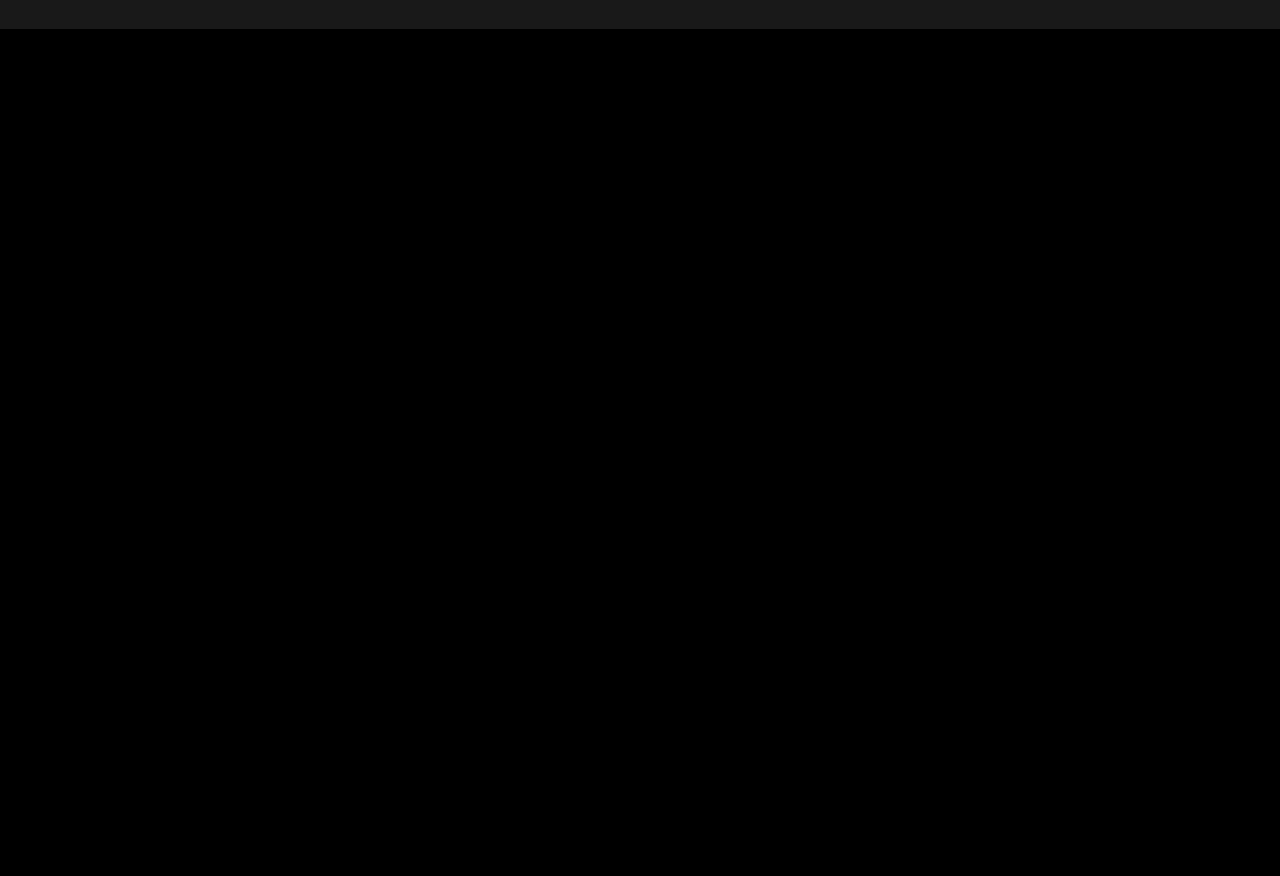
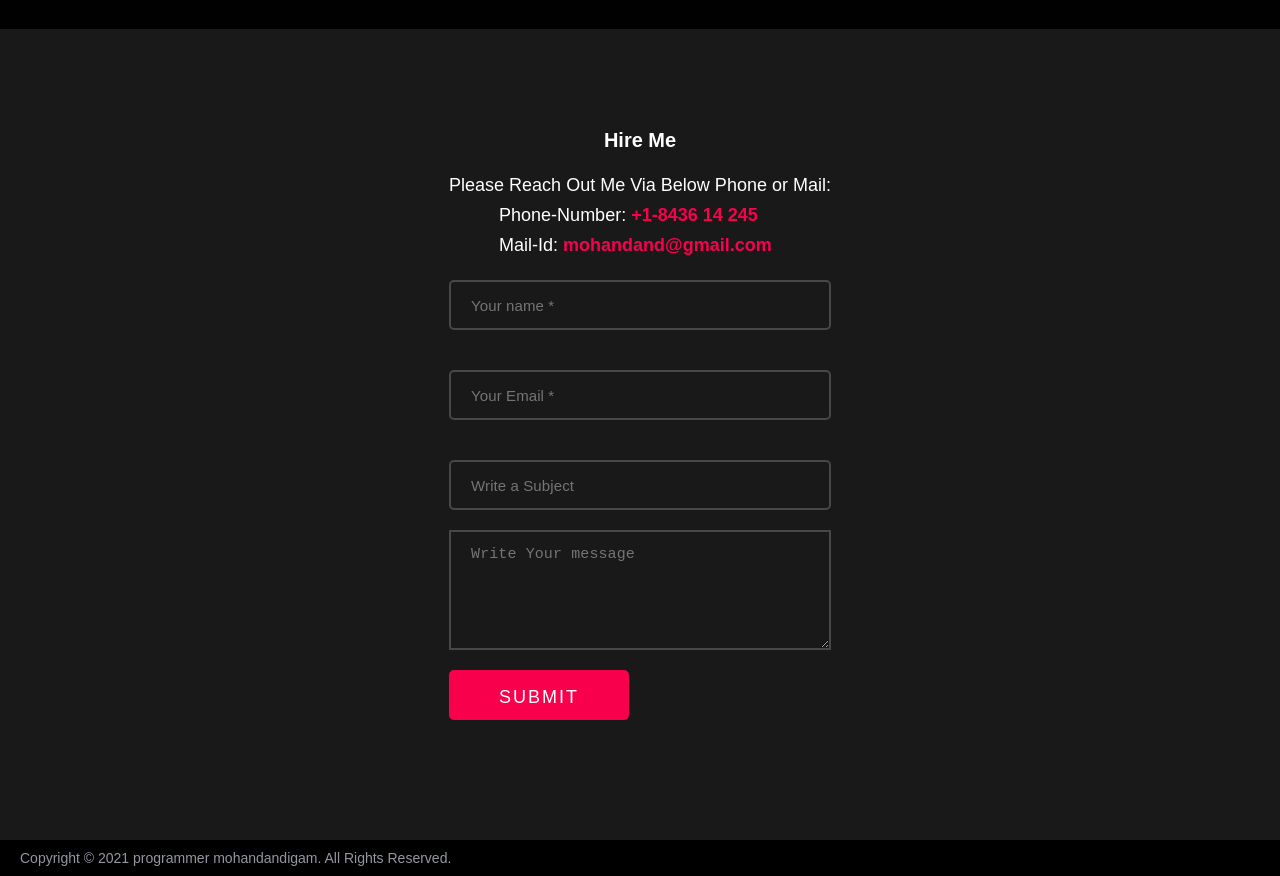
Before and after one commit to mohandand/My_Portfolio, a React (Create React App) app: page / in a window 1280 px wide. Shown: the part 1900-2776 px from the top of the page. Before the commit the page ends 1929 px from the top, so only its background shows below. Built offline with nearby package versions, Linux system fonts and the light colour scheme.

Commit message:
Updated Code for My Portfoio roject

```diff
--- a/src/App.css
+++ b/src/App.css
@@ -137,6 +137,22 @@ button.about.btn.pointer:hover {
   background: #fff;
   color: #000!important;
 }
+.logo{
+  width:50px;
+  height:50px;
+  border-radius: 50%;
+  margin: 25px;
+}
+.my_photo{
+  width:200px;
+  height:180px;
+  border-radius: 40%;
+  margin-bottom: 40px;
+  margin-left: 20px;
+}
+.mar{
+  margin-top: 40px;
+}
 /* RESPONSIVE */
 @media only screen and (max-width: 768px){
 .col__2 {
--- a/src/App.js
+++ b/src/App.js
@@ -3,6 +3,8 @@ import './App.css';
 import Home from "./components/Home/Home"
 import About from "./components/About/About"
 import Project from "./components/Project/Project"
+import Contact from "./components/Contact/Contact"
+import Footer from "./components/Footer/Footer"
 
 function App() {
   return (
@@ -10,6 +12,8 @@ function App() {
       <Home/>
       <About/>
       <Project/>
+      <Contact/>
+      <Footer/>
     </div>
   );
 }
--- a/src/components/About/About.css
+++ b/src/components/About/About.css
@@ -1,5 +1,5 @@
 .about{
-    background: #010101;
+    background: #191919;
 }
 img.about__img{
     border-radius: 20px;
--- a/src/components/Contact/Contact.css
+++ b/src/components/Contact/Contact.css
@@ -0,0 +1,54 @@
+.contact{
+    background-color: #191919;
+}
+h1.hire__text {
+    font-size: 20px;
+    text-align: center;
+}
+p.hire__text{
+    font-size: 18px;
+    line-height: 30px;
+    color: rgba(29,29,36,.75);
+    font-weight: 400;
+}
+input.contact{
+    display: block;
+    width: 100%;
+    padding: 0 20px;
+    border: 2px solid rgba(0,0,0,.1);
+    border-radius: 5px;
+    -webkit-transition: all .3s ease;
+    transition: all .3s ease;
+    height: 50px;
+    line-height: 46px;
+    margin: 20px 0px;
+    outline: none;
+    color: #fff;
+    font-size: 15px;
+    letter-spacing: .1px;
+    background: none;
+    border: 2px solid hsla(0,0%,100%,.2);
+}
+.contact__img{
+    border-radius: 10px;
+    width: 100%;
+    overflow: hidden;
+}
+textarea#message{
+    height: 120px;
+    background: none;
+    padding: 0 20px;
+    width: 100%;
+    line-height: 46px;
+    color: #fff;
+    font-size: 15px;
+    letter-spacing: .1px;
+    border: 2px solid hsla(0,0%,100%,.2);
+}
+button.btn.contact.pointer {
+    margin: 20px 0px;
+}
+.form{
+    display:flex;
+    flex-direction: column;
+}
--- a/src/components/Contact/Contact.js
+++ b/src/components/Contact/Contact.js
@@ -0,0 +1,27 @@
+import React from 'react';
+import './Contact.css';
+export default function Contact() {
+    return (
+        <div className="contact component__space" id="Contact">
+            <div className="row">
+                <div className="col__1">
+                    <div className="contact__box">
+                        <div className="contact__meta">
+                            <h1 className="hire__text">Hire Me</h1><br/>
+                            <p className="hire__text white"> Please Reach Out Me Via Below Phone or Mail:</p>
+                           <p className="hire__text white">&nbsp;&nbsp;&nbsp;&nbsp;&nbsp;&nbsp;&nbsp;&nbsp;&nbsp;&nbsp;Phone-Number:&nbsp;<strong>+1-8436 14 245</strong></p>
+                           <p className="hire__text white">&nbsp;&nbsp;&nbsp;&nbsp;&nbsp;&nbsp;&nbsp;&nbsp;&nbsp;&nbsp;Mail-Id:&nbsp;<strong>mohandand@gmail.com</strong></p>
+                        </div>
+                        <div className="input__box form">
+                           <input type="text" className="contact name" placeholder="Your name *" />
+                           <input type="text" className="contact email" placeholder="Your Email *" />
+                           <input type="text" className="contact subject" placeholder="Write a Subject" />
+                           <textarea name="message" id="message" placeholder="Write Your message"></textarea>
+                           <button className="btn contact pointer" type="submit">Submit</button>
+                        </div>
+                    </div>
+                </div>
+            </div>
+        </div>
+    )
+}
--- /dev/null
+++ b/src/components/Footer/Footer.js
@@ -0,0 +1,19 @@
+import React from "react";
+import logo from "../../img/logo.png"
+function Footer() {
+  return (
+    <div
+      className="footer d__flex align__items__center justify__content__space__between pz-10"
+      style={{ padding: "10px 20px", zIndex: "100" }}
+    >
+      <span
+        className="copyright"
+        style={{ color: "#c6c9d8", fontSize: "14px", opacity: "0.75" }}
+      >
+        Copyright © 2021 programmer mohandandigam. All Rights Reserved.
+      </span>
+    </div>
+  );
+}
+
+export default Footer;
--- a/src/components/Project/Project.css
+++ b/src/components/Project/Project.css
@@ -1,5 +1,5 @@
-.project{
-    background-color: #191919;
+.p{
+    background-color: #010101;
 }
 #mywork{
     text-align: center;
--- a/src/components/Project/Project.js
+++ b/src/components/Project/Project.js
@@ -7,7 +7,7 @@ import Project3 from '../../img/portfolio-3.jpg';
 
 export default function Project() {
   return (
-    <div className="project component__space" id="Portfolio">
+    <div className="project p component__space" id="Portfolio">
       <div className="heading">
         <h1 className="heading" id="mywork">My Work</h1>
       </div>
```
Also changed, not shown: src/components/Home/Home.css (+5 -5 lines), src/components/Footer/Footer.css (added).
